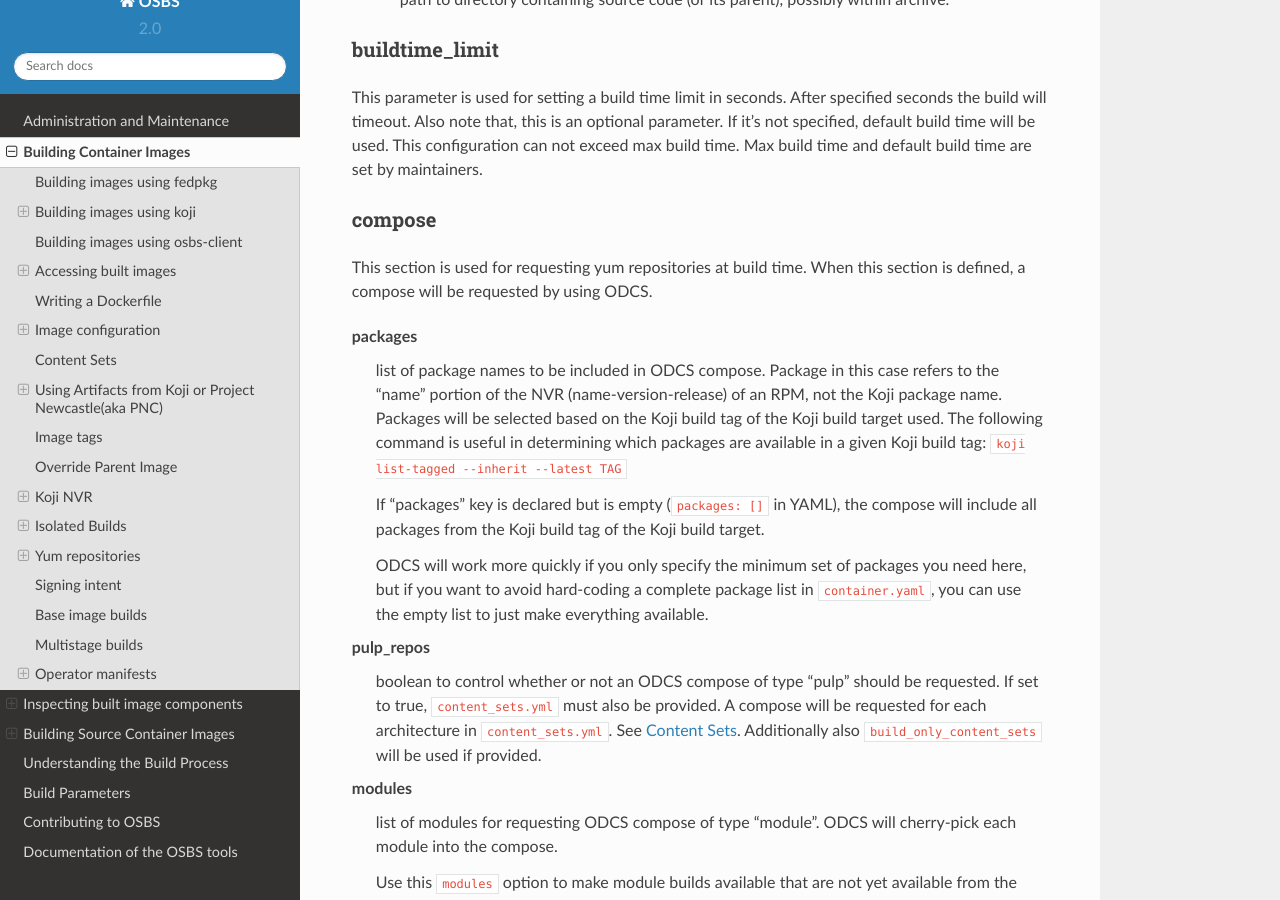
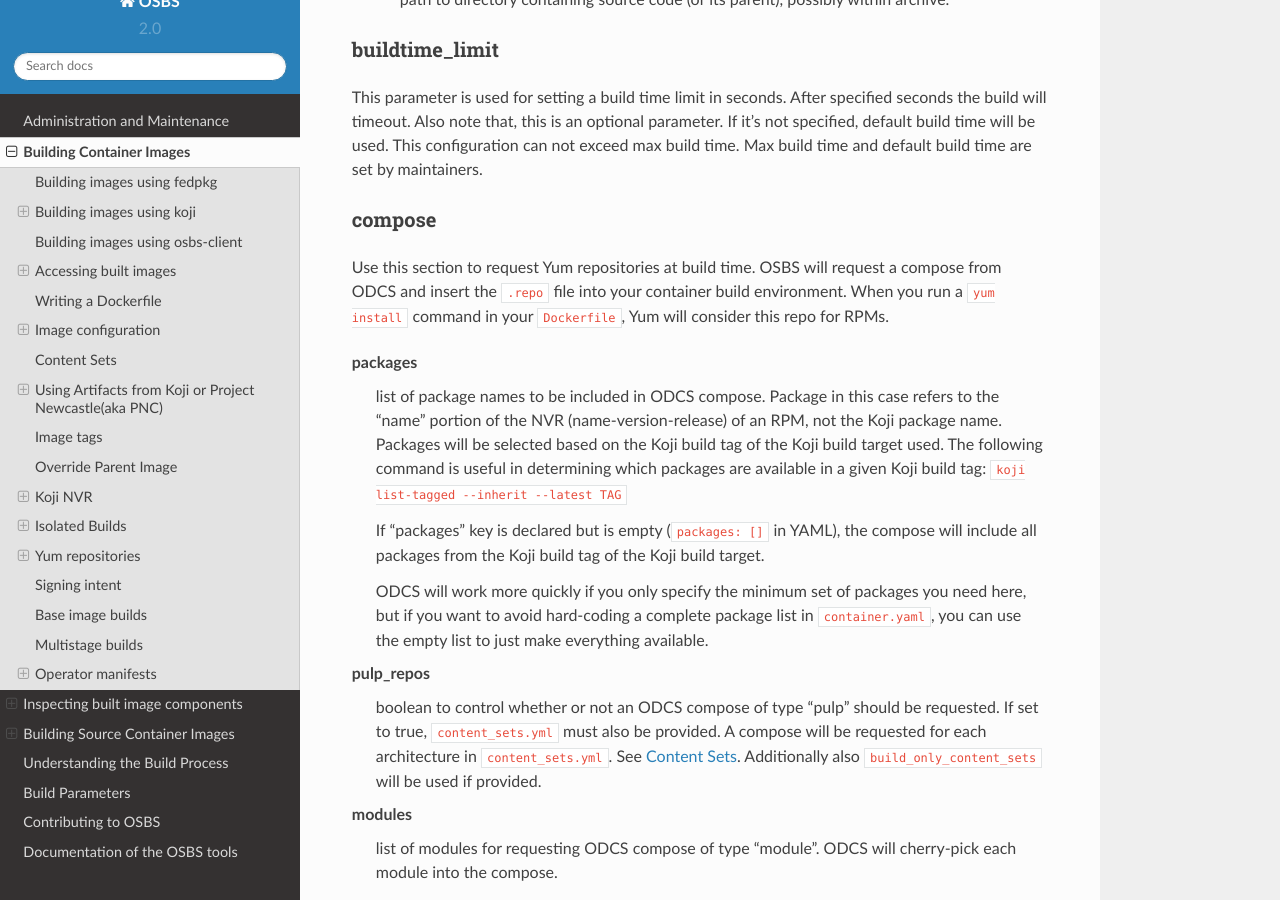
Before and after one commit to containerbuildsystem/osbs-docs, a Sphinx documentation site: the page built from docs/users.rst, in a window 1280 px wide and 900 px high, scrolled down 8104 px. Built offline with Sphinx 7.4.7 and the Read the Docs theme 2.0.0, drawn with Linux system fonts in a browser that asks for light colours.

Commit message:
users: clarify "compose" section operation
Clarify that a "compose" section simply makes the .repo file available
in the build environment. It does not install any packages into the
image.

Signed-off-by: Ken Dreyer <kdreyer@redhat.com>

```diff
--- a/docs/users.rst
+++ b/docs/users.rst
@@ -427,8 +427,10 @@ not exceed max build time. Max build time and default build time are set by main
 compose
 ~~~~~~~
 
-This section is used for requesting yum repositories at build time. When this
-section is defined, a compose will be requested by using ODCS.
+Use this section to request Yum repositories at build time. OSBS will request
+a compose from ODCS and insert the ``.repo`` file into your container build
+environment. When you run a ``yum install`` command in your ``Dockerfile``,
+Yum will consider this repo for RPMs.
 
 packages
   list of package names to be included in ODCS compose. Package in this case
```
